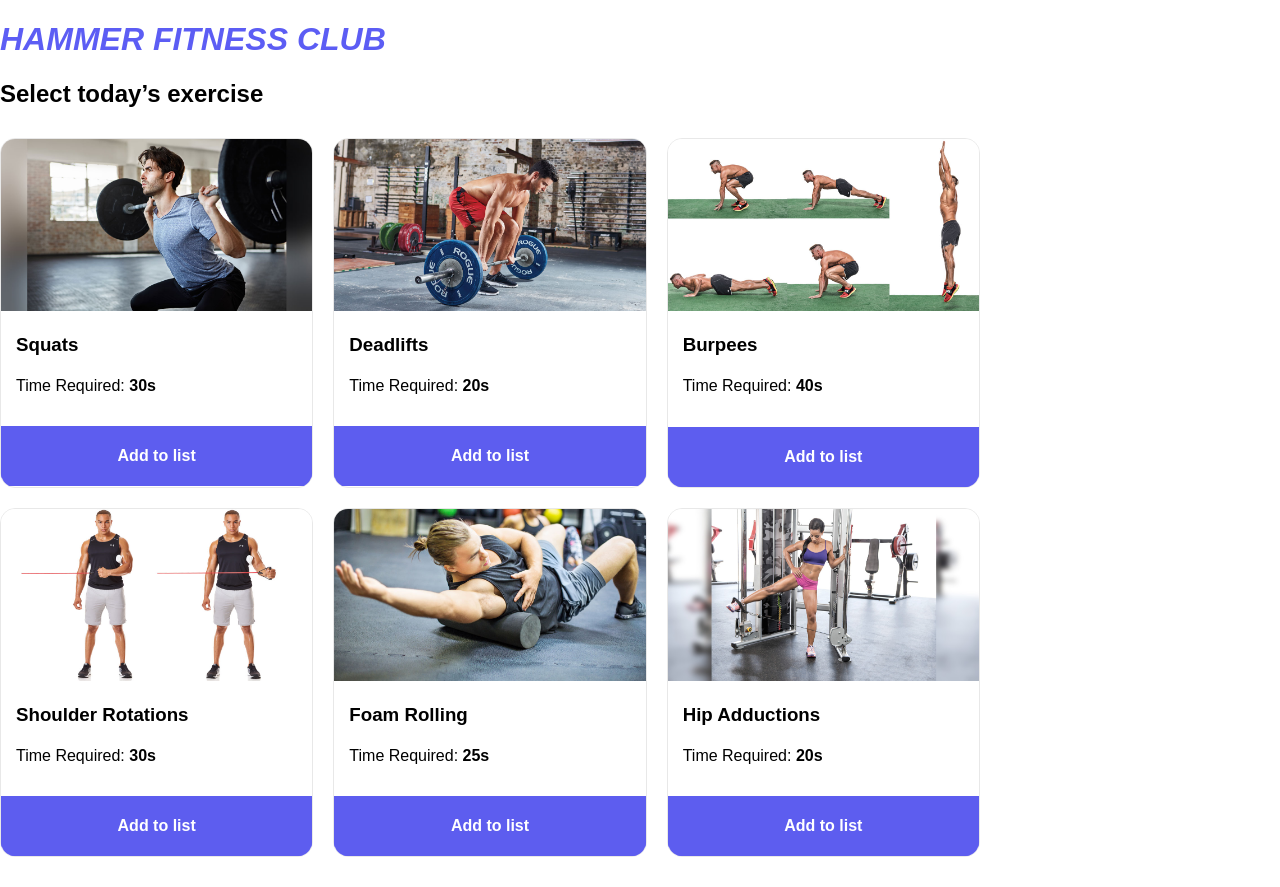
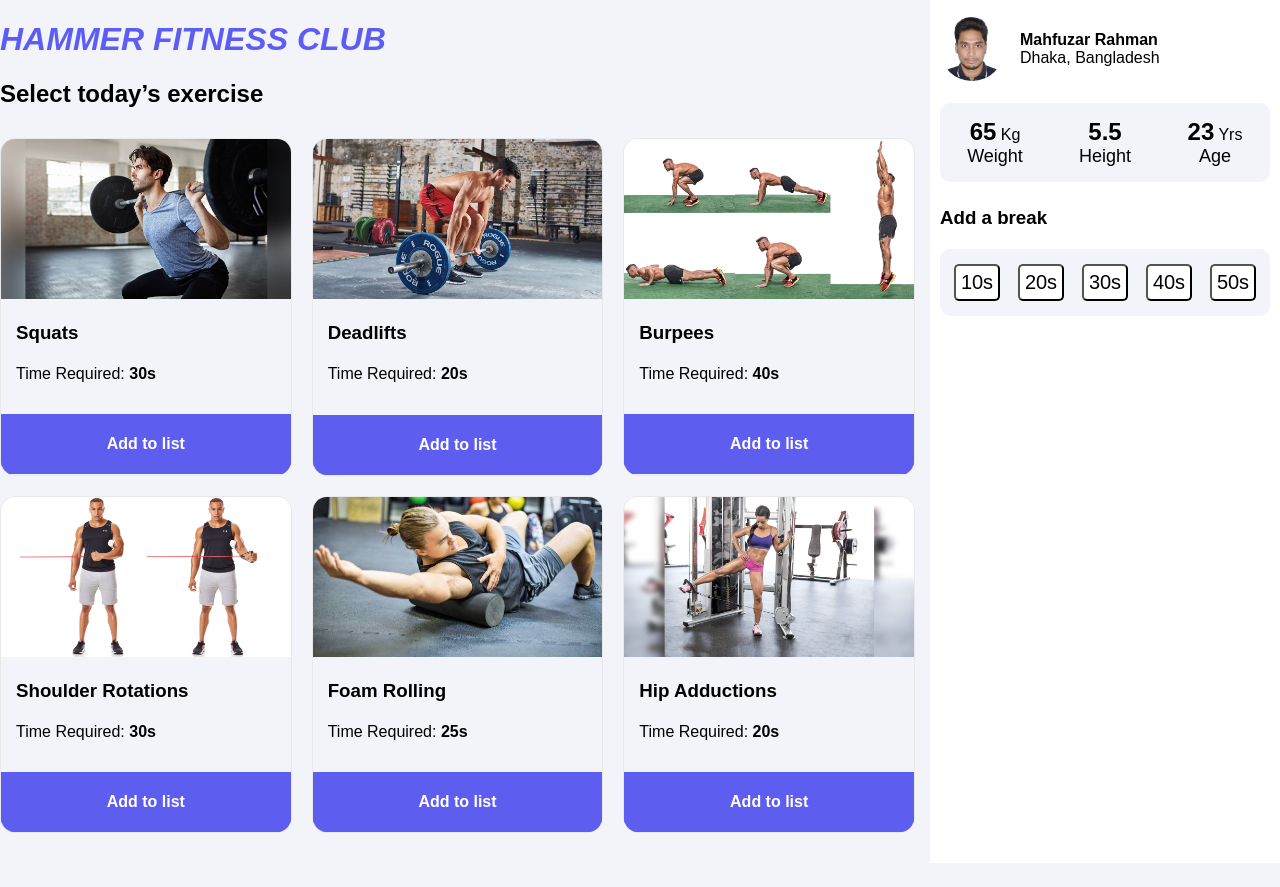
Before and after one commit to mahfuz271/hammer-fitness-club, a React (Create React App) app: page / in a window 1280 px wide. After the commit the page ends 863 px from the top, so only its background shows below. Built offline with nearby package versions, Linux system fonts and the light colour scheme.

Commit message:
break and user info done

```diff
--- a/src/App.css
+++ b/src/App.css
@@ -1,10 +1,11 @@
 html,
 body {
+  background-color: #f3f4f9;
   overflow-x: hidden;
   font-family: sans-serif;
 }
 
-h1{
+h1 {
   color: #5c5df4;
   font-weight: 900;
   font-style: italic;
@@ -15,7 +16,15 @@ h1{
   margin: auto;
   display: grid;
   align-items: stretch;
-  grid-template-columns: 1fr 300px;
+  column-gap: 15px;
+  row-gap: 15px;
+  grid-template-columns: 1fr 350px;
+}
+
+.sidebar {
+  padding-left: 10px;
+  padding-right: 10px;
+  background-color: #fff;
 }
 
 .blog {
@@ -26,28 +35,35 @@ h1{
   margin-top: 30px;
   margin-bottom: 30px;
 }
+
 .blog_loop {
   overflow: hidden;
   border-radius: 15px;
   border: 1px solid #e8e8e8;
 }
+
 .blog .thumb {
   max-width: 100%;
   overflow: hidden;
 }
+
 .blog .thumb img {
   width: 100%;
 }
+
 .blog .thumb img:hover {
   animation: zoom-in 2s ease-in-out;
 }
+
 .blog_loop .text-area {
   padding-left: 15px;
   padding-right: 15px;
 }
-.blog_loop .text-area  h4 {
+
+.blog_loop .text-area h4 {
   font-weight: normal;
 }
+
 .btn-main {
   margin: auto;
   font-size: 16px;
@@ -63,6 +79,63 @@ h1{
   cursor: pointer;
 }
 
+.usercard {
+  display: grid;
+  align-items: center;
+  margin-top: 15px;
+  grid-template-columns: 80px 1fr;
+}
+
+.usercard img {
+  width: 80%;
+  border-radius: 50%;
+}
+
+.userinfo,
+.addbreak {
+  border-radius: 10px;
+  padding-bottom: 15px;
+  padding-top: 15px;
+  background-color: #f3f4f9;
+  text-align: center;
+  display: grid;
+  align-items: center;
+  margin-top: 20px;
+  margin-bottom: 25px;
+  grid-template-columns: 1fr 1fr 1fr;
+  font-size: medium;
+}
+
+.addbreak {
+  padding-right: 10px;
+  padding-left: 10px;
+  grid-template-columns: 1fr 1fr 1fr 1fr 1fr;
+  column-gap: 10px;
+  justify-items: center;
+}
+
+.addbreak button {
+  font-size: 20px;
+  border-radius: 5px;
+  padding: 5px;
+  background-color: #fff;
+}
+
+.addbreak button.active {
+  background-color: #5d5def;
+  color: #fff;
+}
+
+.userinfo span {
+  font-size: x-large;
+  font-weight: bolder;
+}
+
+.userinfo span+span {
+  display: block;
+  font-size: large;
+  font-weight: normal;
+}
 
 /* tablet */
 @media (min-width: 768px) and (max-width: 1023px) {
@@ -75,12 +148,14 @@ h1{
     grid-template-columns: repeat(2, 1fr);
   }
 }
+
 /* mobile device */
 @media (max-width: 767px) {
   .main_block {
     grid-template-columns: 1fr;
     row-gap: 60px;
   }
+
   .blog {
     grid-template-columns: repeat(1, 1fr);
     padding-right: 20px;
--- a/src/components/Sidebar/Sidebar.js
+++ b/src/components/Sidebar/Sidebar.js
@@ -1,10 +1,25 @@
 import React from 'react';
+import user from '../../img/Mahfuz.jpg';
 
 const Sidebar = () => {
     return (
-        <div>
+        <div className='sidebar'>
             <div className='usercard'>
-
+                <img src={user} />
+                <p><b>Mahfuzar Rahman</b> <br /> Dhaka, Bangladesh</p>
+            </div>
+            <div className="userinfo">
+                <div><span>65</span> Kg<span>Weight</span></div>
+                <div><span>5.5</span><span>Height</span></div>
+                <div><span>23</span> Yrs<span>Age</span></div>
+            </div>
+            <h3>Add a break</h3>
+            <div className="addbreak">
+                <button>10s</button>
+                <button>20s</button>
+                <button>30s</button>
+                <button>40s</button>
+                <button>50s</button>
             </div>
         </div>
     );
```
Also changed, not shown: src/img/Mahfuz.jpg (added).
